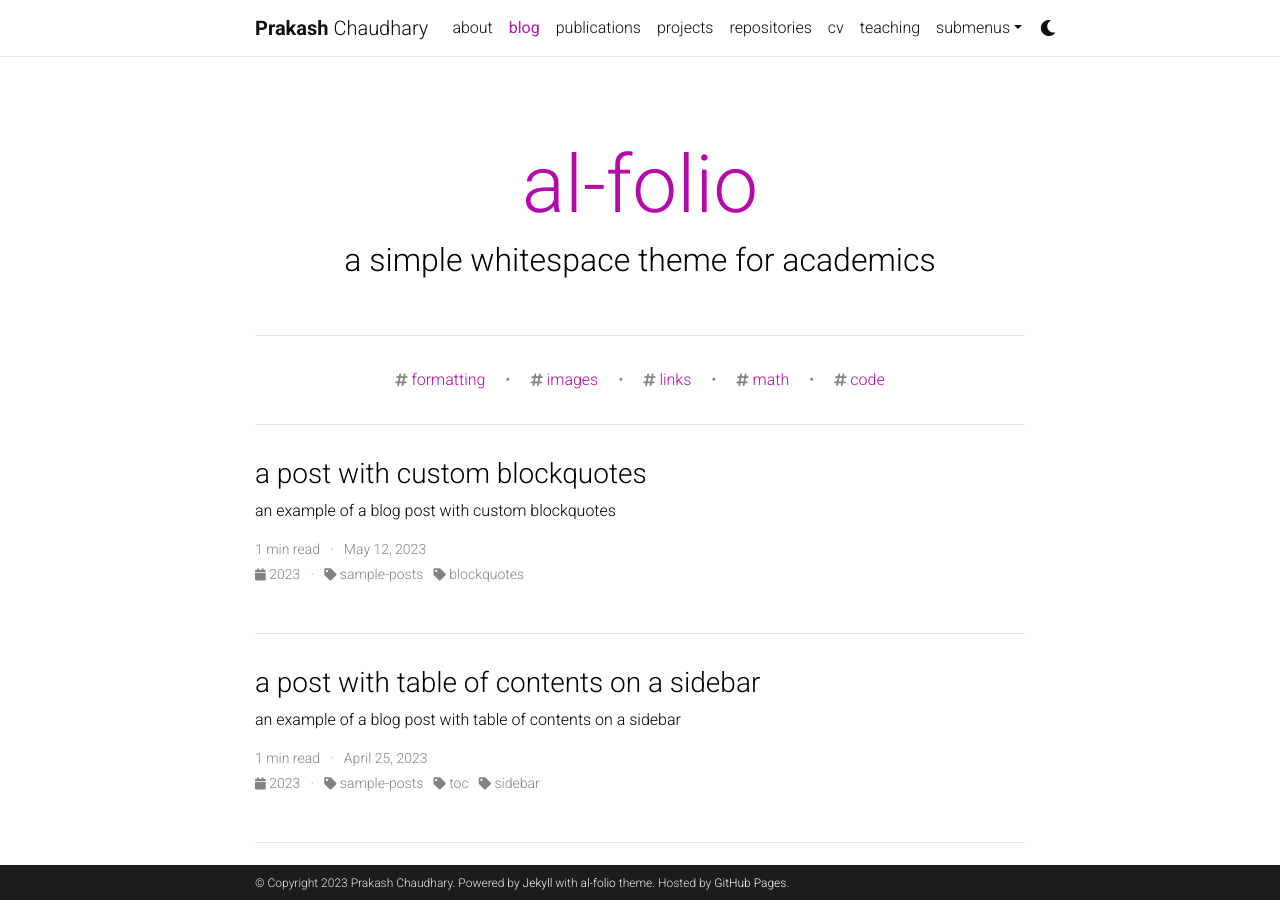
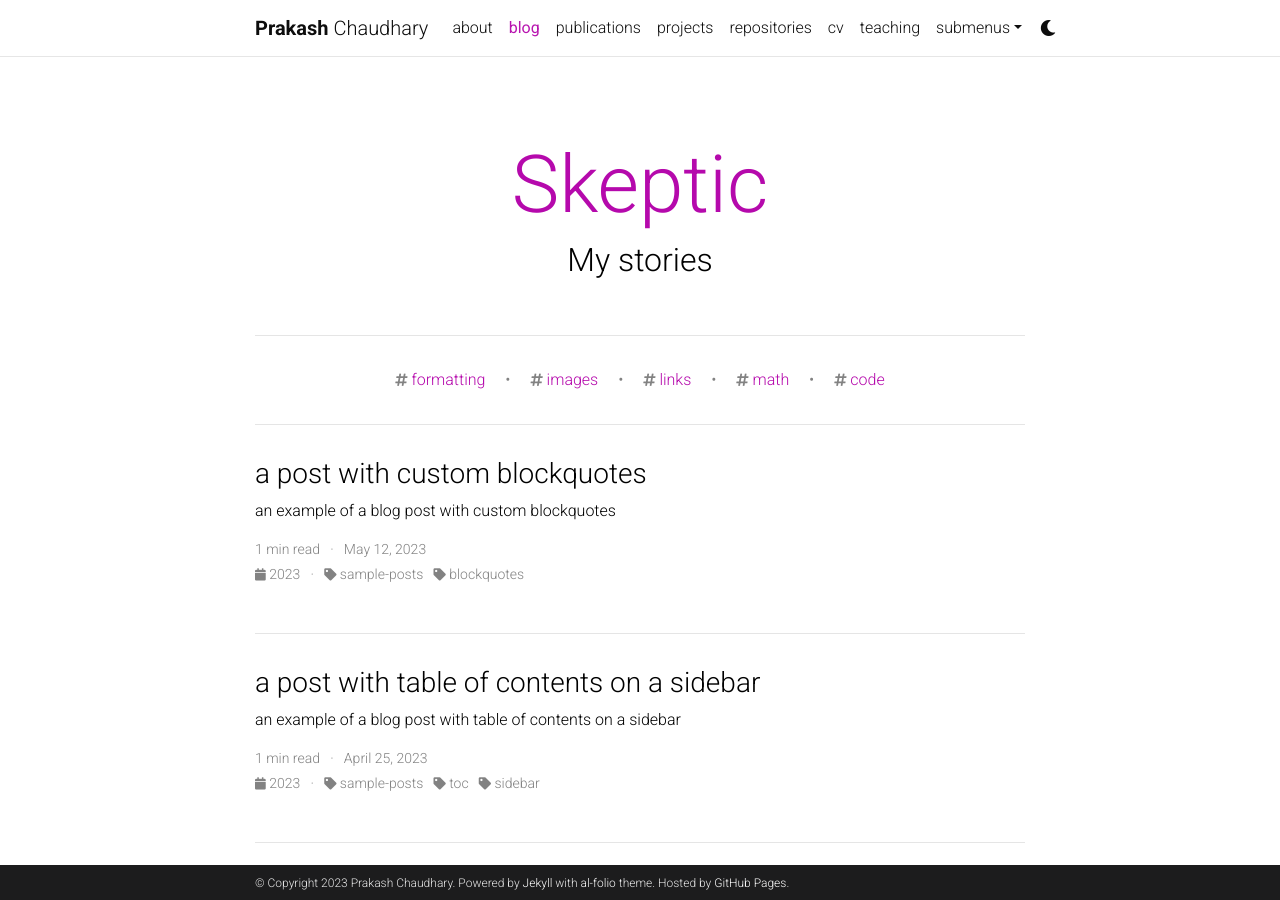
Before and after one commit to connectwithprakash/connectwithprakash.github.io, a Jekyll site: the page built from blog/index.html, in a window 1280 px wide and 900 px high. Built offline with Jekyll 4.4.1, drawn with Linux system fonts in a browser that asks for light colours; the list of posts is cut into pages by our own code; comment, search, counter and statistics services are not loaded; a style sheet for code colours, icons or effects is not loaded.

Commit message:
[Feat]: Update blog information.

```diff
--- a/_config.yml
+++ b/_config.yml
@@ -120,9 +120,9 @@
 # Blog
 # -----------------------------------------------------------------------------
 
-blog_name: al-folio # blog_name will be displayed in your blog page
+blog_name: Skeptic # blog_name will be displayed in your blog page
 blog_nav_title: blog # your blog must have a title for it to be displayed in the nav bar
-blog_description: a simple whitespace theme for academics
+blog_description: My stories
 permalink: /blog/:year/:title/
 
 # Pagination
```
